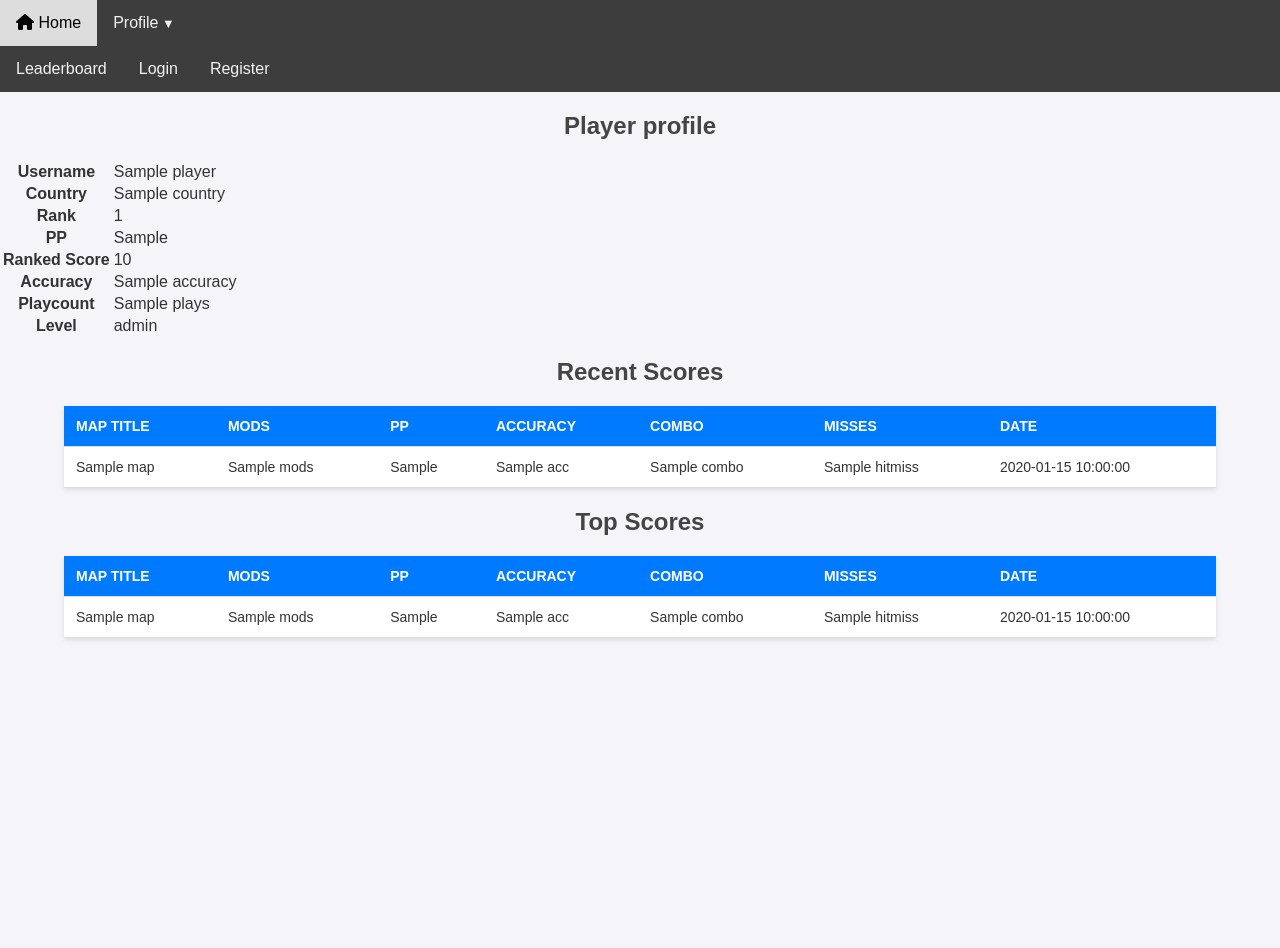
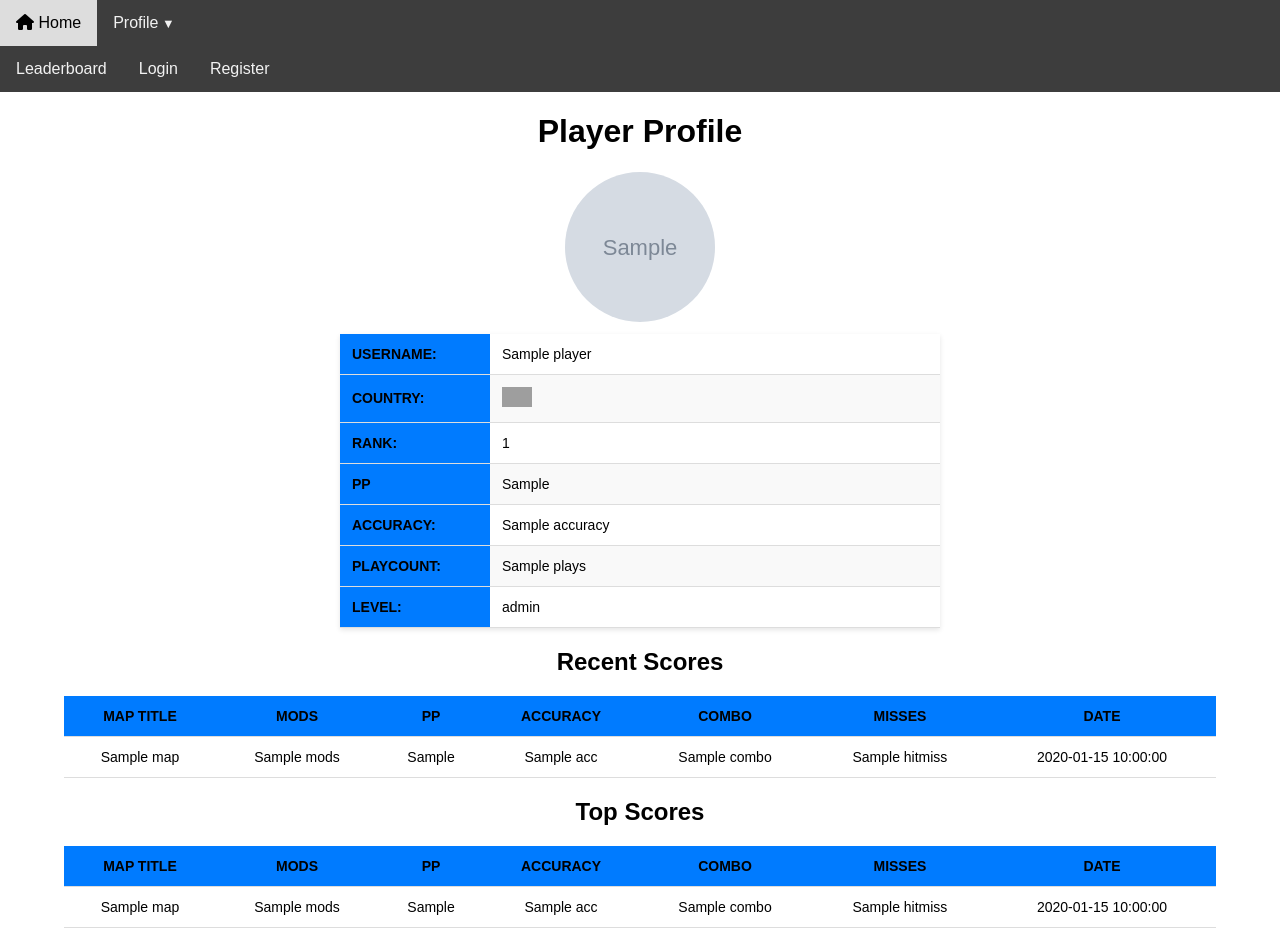
Before and after one commit to unclem2/osudroid-rx-server, a Python web app: template templates/profile.jinja in a window 1280 px wide. Before the commit the page ends 640 px from the top, so only its background shows below. Run offline with Jinja, Linux system fonts and the light colour scheme; the template is opened without the code that fills it: most values are stand-ins (such as "Sample title", 1, 10 or a date in 2020); grey boxes marked "Sample" are stand-in pictures; grey boxes are pictures that could not be loaded.

Commit message:
Improving profile template

```diff
--- a/templates/profile.jinja
+++ b/templates/profile.jinja
@@ -1,10 +1,19 @@
-
 {% extends "base.html" %}
 
 {% block title %}Player Profile{% endblock %}
 
 {% block content %}
 <style>
+
+
+
+        body {
+            font-family: Arial, sans-serif;
+            margin: 0;
+            padding: 0;
+            background-color: var(--background-color);
+            color: var(--text-color)
+        }
 
     .profile-table {
         width: 90%;
@@ -14,22 +23,66 @@
         background-color: #fff;
     }
 
-    body {
-        font-family: Arial, sans-serif;
-        margin: 0;
-        padding: 0;
-        background-color: #f4f4f9;
-        color: #333;
+    h1, h2 {
+        text-align: center;
+        color: var(--text-color)
     }
 
-    h1, h2 {
-        text-align: center;
-        color: #444;
+    .profile-photo {
+        display: block;
+        margin: 0 auto;
+        border-radius: 50%;
+        width: 150px;
+        height: 150px;
+        object-fit: cover;
+    }
+
+
+    .profile {
+        width: 85%;
+        max-width: 600px;
+        margin: 12px auto;
+        border-collapse: collapse;
+        box-shadow: 0 2px 5px rgba(0, 0, 0, 0.1);
+        background-color: #fff;
+    }
+
+    .profile th, .profile td {
+        padding: 12px;
+        text-align: left;
+        border-bottom: 1px solid #ddd;
+        color var(--text-color);
+    }
+
+    .profile th {
+        background-color: #007BFF;
+        color: var(--text-color);
+        text-transform: uppercase;
+        font-size: 14px;
+        width: 25%
+    }
+
+    .profile tr:nth-child(even) {
+        background-color: #f9f9f9;
+    }
+
+    .profile tr:hover {
+        background-color: #f1f1f1;
+    }
+
+    .profile td {
+        font-size: 14px;
+        background-color: var(--background-color);
+    }
+
+    .scores-wrapper {
+        overflow-x: auto;
+        margin: 20px auto;
+        width: 90%;
     }
 
     .scores {
-        width: 90%;
-        margin: 20px auto;
+        width: 100%;
         border-collapse: collapse;
         box-shadow: 0 2px 5px rgba(0, 0, 0, 0.1);
         background-color: #fff;
@@ -37,15 +90,16 @@
 
     .scores th, .scores td {
         padding: 12px;
-        text-align: left;
+        text-align: center;
         border-bottom: 1px solid #ddd;
     }
 
     .scores th {
         background-color: #007BFF;
-        color: white;
+        color: var(--text-color);
         text-transform: uppercase;
         font-size: 14px;
+        text-align: center;
     }
 
     .scores tr:nth-child(even) {
@@ -58,25 +112,32 @@
 
     .scores td {
         font-size: 14px;
+        background-color: var(--background-color);
     }
 
 
-
+    .country-flag {
+        width: 30px;
+        height: 20px;
+        object-fit: cover;
+    }
 </style>
 
-<h2>Player profile</h2>
+<h1>Player Profile</h1>
+<img src="{{ avatar_url }}" alt="Profile Photo" class="profile-photo">
+
 <table class="profile">
     <tbody>
         <tr>
-            <th>Username</th>
+            <th>Username:</th>
             <td>{{ player.name }}</td>
         </tr>
         <tr>
-            <th>Country</th>
-            <td>{{ player.country }}</td>
+            <th>Country:</th>
+            <td><img src="https://flagsapi.com/{{ player.country }}/flat/64.png" class="country-flag"></td>
         </tr>
         <tr>
-            <th>Rank</th>
+            <th>Rank:</th>
             <td>{{ player_stats.rank }}</td>
         </tr>
         <tr>
@@ -84,27 +145,22 @@
             <td>{{ player_stats.pp }}</td>
         </tr>
         <tr>
-            <th>Ranked Score</th>
-            <td>{{ player_stats.ranked_score }}</td>
-        </tr>
-        <tr>
-            <th>Accuracy</th>
+            <th>Accuracy:</th>
             <td>{{ player_stats.accuracy }}</td>
         </tr>
         <tr>
-            <th>Playcount</th>
+            <th>Playcount:</th>
             <td>{{ player_stats.plays }}</td>
         </tr>
         <tr>
-            <th>Level</th>
+            <th>Level:</th>
             <td>{{ level }}</td>
         </tr>
-
-
     </tbody>
 </table>
 
 <h2>Recent Scores</h2>
+<div class="scores-wrapper">
     <table class="scores">
         <thead>
             <tr>
@@ -131,7 +187,10 @@
             {% endfor %}
         </tbody>
     </table>
+</div>
+
 <h2>Top Scores</h2>
+<div class="scores-wrapper">
     <table class="scores">
         <thead>
             <tr>
@@ -158,4 +217,5 @@
             {% endfor %}
         </tbody>
     </table>
+</div>
 {% endblock %}
```
Lines whose indentation alone changed are shown as unchanged.
